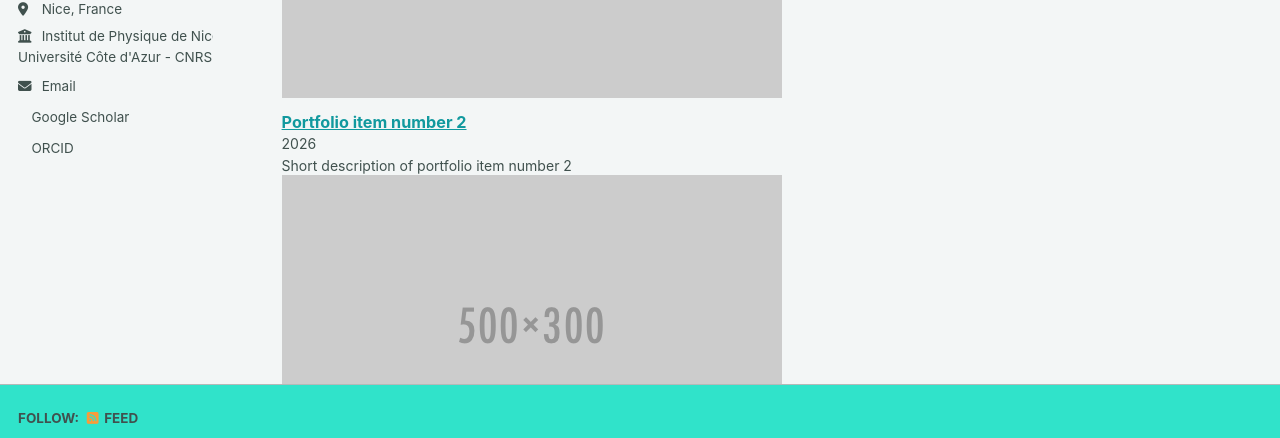
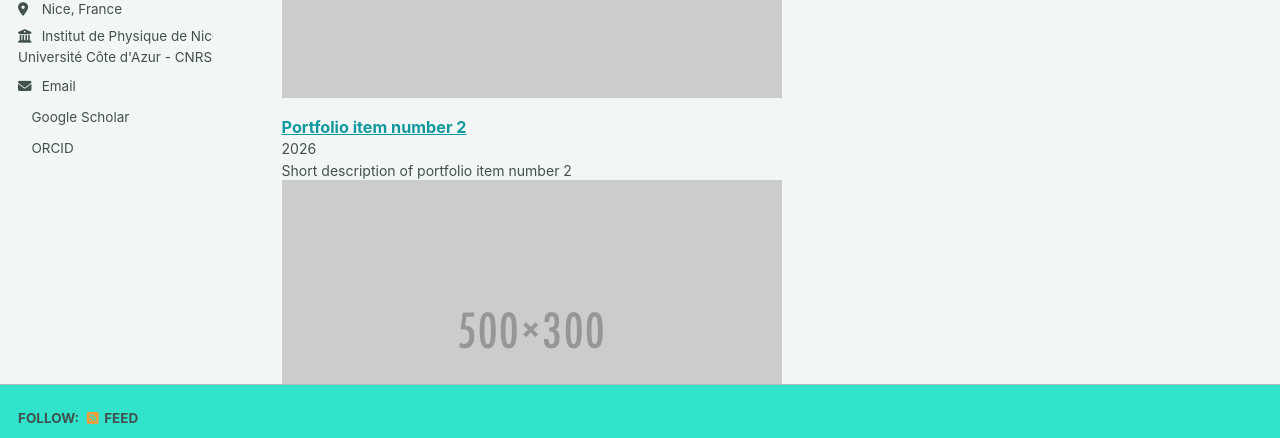
Before and after one commit to GuilCos/GuilCos.github.io, a Jekyll site: the page built from _pages/portfolio.html, in a window 1280 px wide. Shown: the part 405-843 px from the top of the page. Built offline with Jekyll 4.4.1, drawn with Linux system fonts in a browser that asks for light colours; a script bundle is joined from its source files by our own code; a style sheet for code colours, icons or effects is not loaded.

Commit message:
Update main.scss

```diff
--- a/assets/css/main.scss
+++ b/assets/css/main.scss
@@ -98,7 +98,7 @@
 
 /* Compact publication entries */
 .publication-compact {
-  margin-bottom: 0.8rem !important;
+  margin-bottom: 1.1rem !important;
 }
 
 .publication-compact .archive__item {
```
